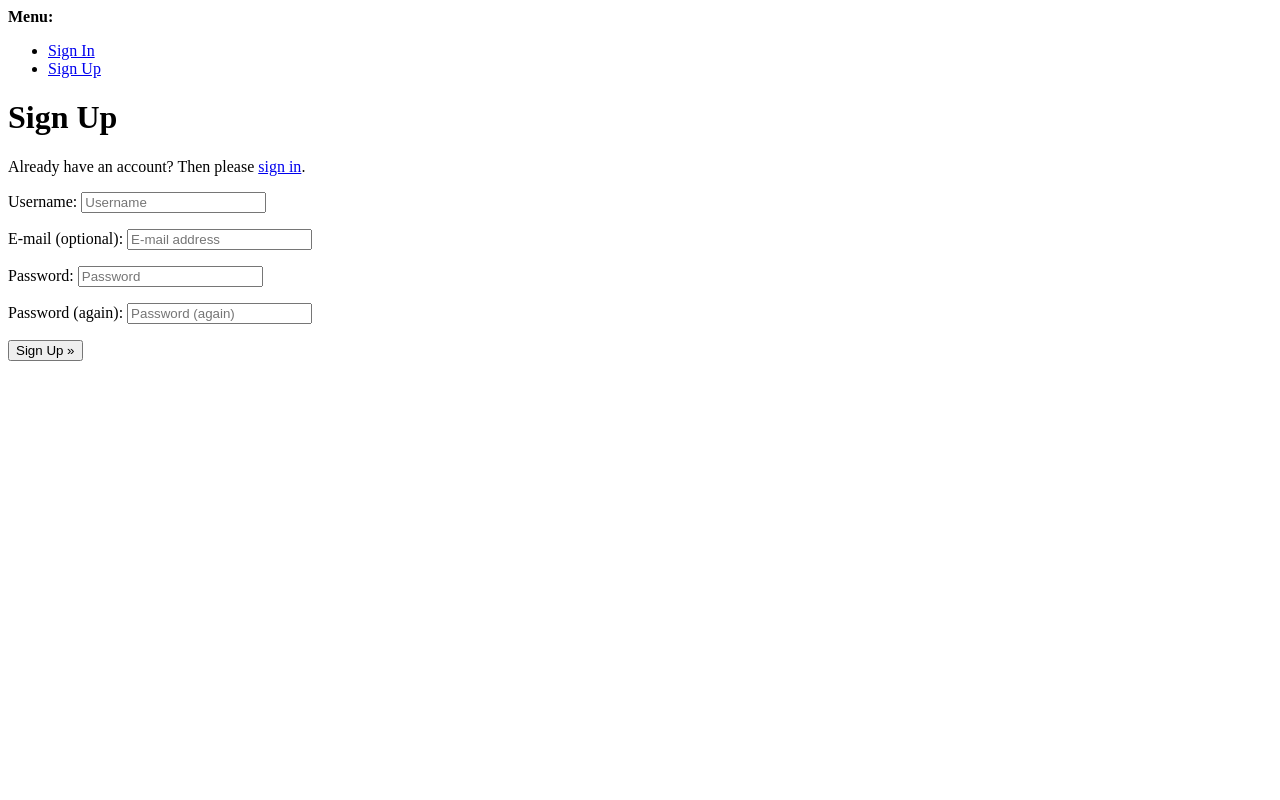
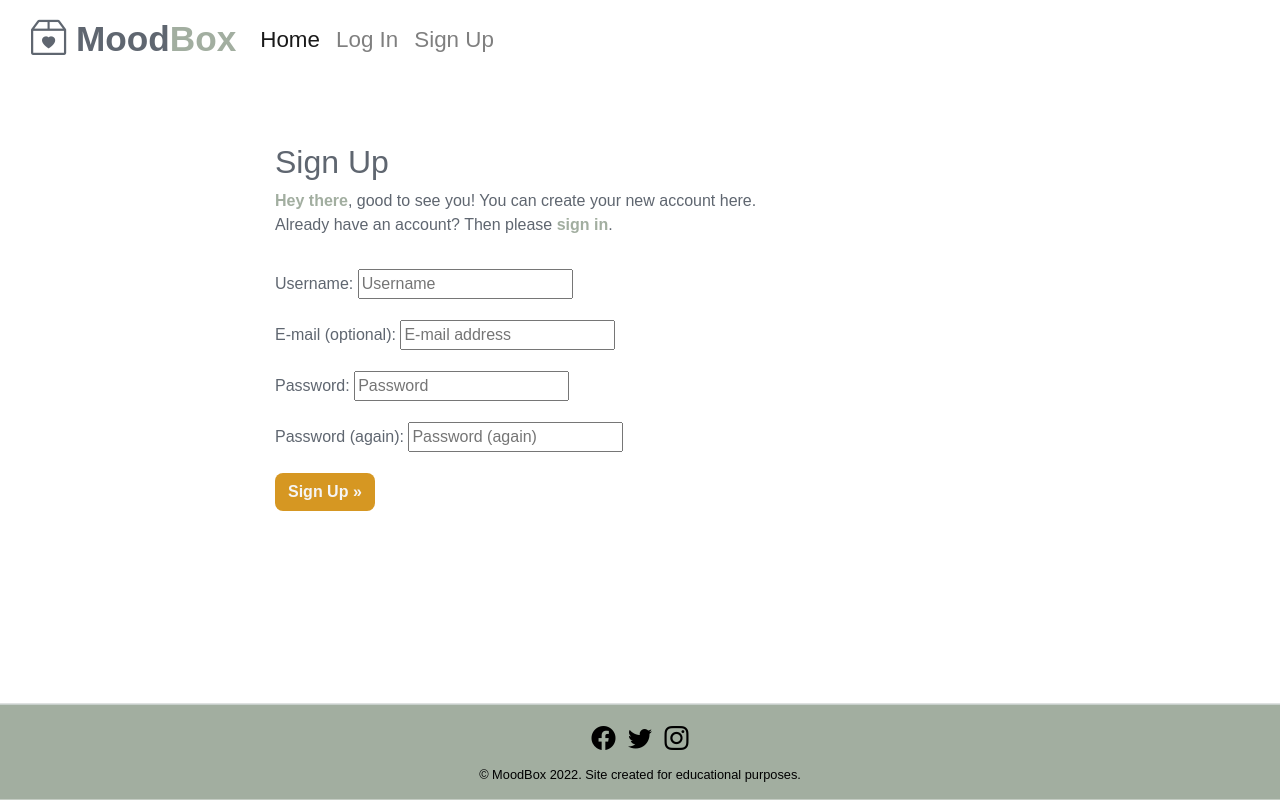
Before and after one commit to renatabiniek/moodbox, a Django app: page /accounts/signup/ in a window 1280 px wide. Run offline with Django 3.2, Linux system fonts and the light colour scheme; some libraries are stand-ins or nearby versions.

Commit message:
Customize signup template

```diff
--- a/templates/account/login.html
+++ b/templates/account/login.html
@@ -7,7 +7,7 @@
 
 {% block content %}
 
-<div class="container mt-3">
+<div class="container mt-5">
   <div class="row">
     <div class="col-md-8 offset-md-2 mt-3">
       <h2>{% trans "Log In" %}</h2>
--- a/templates/account/logout.html
+++ b/templates/account/logout.html
@@ -5,7 +5,7 @@
 {% block head_title %}{% trans "Sign Out" %}{% endblock %}
 
 {% block content %}
-<div class="container">
+<div class="container mt-5">
   <div class="row">
     <div class="col-md-8 mt-3 offset-md-2">
       <h2>{% trans "Sign Out" %}</h2>
--- a/templates/account/signup.html
+++ b/templates/account/signup.html
@@ -1,21 +1,33 @@
-{% extends "account/base.html" %}
+{% extends "base.html" %}
 
 {% load i18n %}
 
 {% block head_title %}{% trans "Signup" %}{% endblock %}
 
 {% block content %}
-<h1>{% trans "Sign Up" %}</h1>
 
-<p>{% blocktrans %}Already have an account? Then please <a href="{{ login_url }}">sign in</a>.{% endblocktrans %}</p>
+<div class="container mt-5">
+  <div class="row">
+    <div class="col-md-8 offset-md-2 mt-3">
+      <h2>{% trans "Sign Up" %}</h2>
+      <p>{% blocktrans %}<span class="msg-special">Hey there</span>, good to see you! You can create your new account
+        here.</br>Already have an account? Then please <a class="link" href="{{ login_url }}"><span class="msg-special">sign
+            in</span></a>.{% endblocktrans %}
+      </p>
+    </div>
+  </div>
 
+  <div class="row">
+    <div class="col-md-8 offset-md-2 mt-3">
       <form class="signup" id="signup_form" method="post" action="{% url 'account_signup' %}">
         {% csrf_token %}
         {{ form.as_p }}
         {% if redirect_field_value %}
         <input type="hidden" name="{{ redirect_field_name }}" value="{{ redirect_field_value }}" />
         {% endif %}
-  <button type="submit">{% trans "Sign Up" %} &raquo;</button>
+        <button class="btn btn-card" type="submit">{% trans "Sign Up" %} &raquo;</button>
       </form>
-
+    </div>
+  </div>
+</div>
 {% endblock %}
```
Lines whose indentation alone changed are shown as unchanged.
